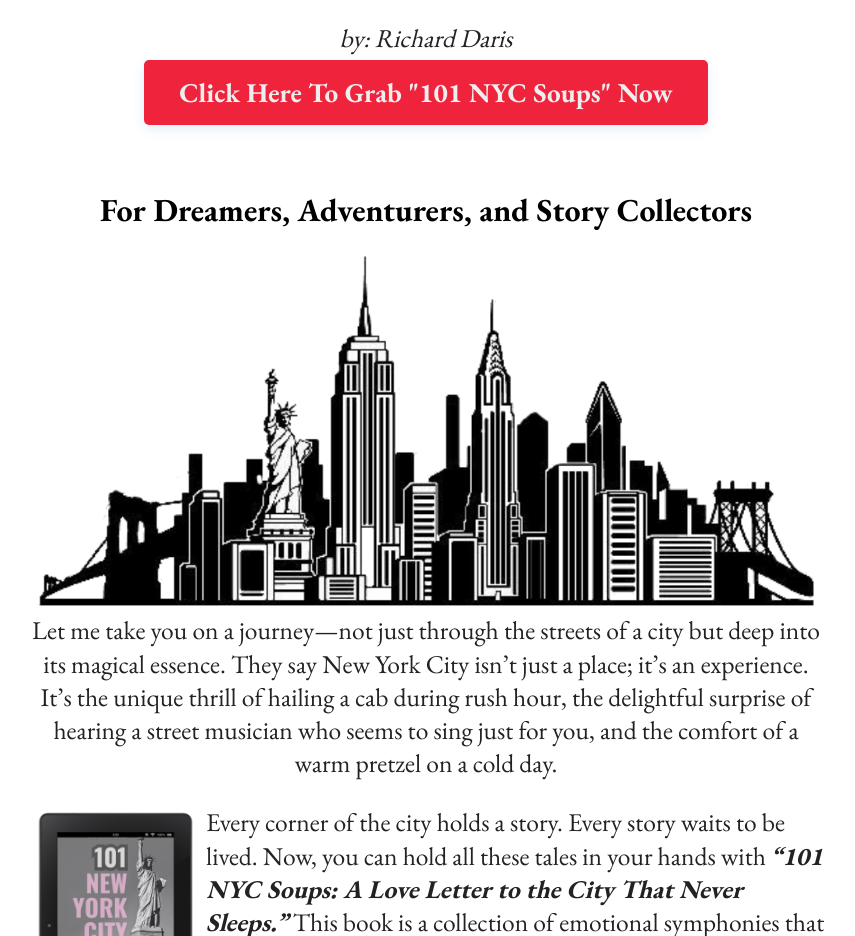
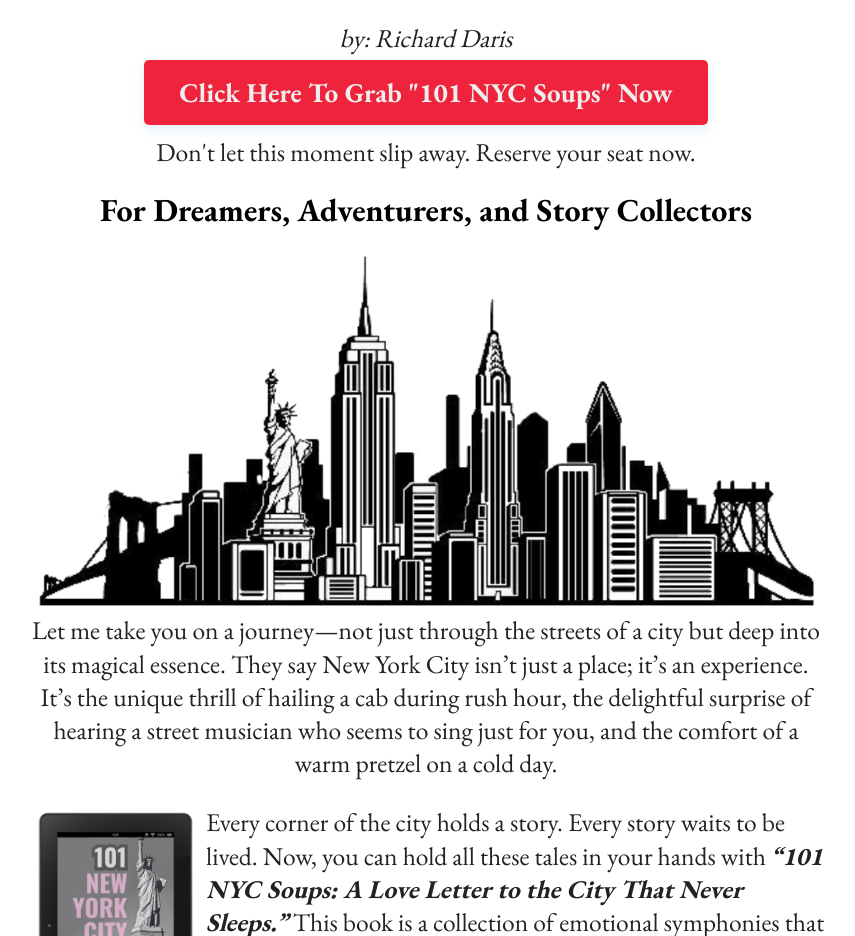
Before and after one commit to nycsoups/nycsoups.github.io, a plain HTML site: page index.html in a window 1280 px wide. Shown: the part 963-1899 px from the top of the page, without its empty margins (214-1069 px from the left). Drawn offline with nearby package versions, Linux system fonts and the light colour scheme.

Commit message:
Update index.html

```diff
--- a/index.html
+++ b/index.html
@@ -115,8 +115,8 @@
         <p style="text-align: center;margin-bottom: 20px;"><i>by: Richard Daris</i></p>
 
         <a href="#" class="cta-button">Click Here To Grab "101 NYC Soups" Now</a>
+        <p style="text-align:center;margin-bottom:—20px;">Don't let this moment slip away. Reserve your seat now.</p>
 
-        <p><br/></p>
         <h2 style="color:#000;">For Dreamers, Adventurers, and Story Collectors</h2>
         <img src="nycsiluet.png" style="max-width:100%;margin-bottom:-30px;align: center;">
         <p>Let me take you on a journey—not just through the streets of a city but deep into its magical essence. They say New York City isn’t just a place; it’s an experience. It’s the unique thrill of hailing a cab during rush hour, the delightful surprise of hearing a street musician who seems to sing just for you, and the comfort of a warm pretzel on a cold day.</p>
```
